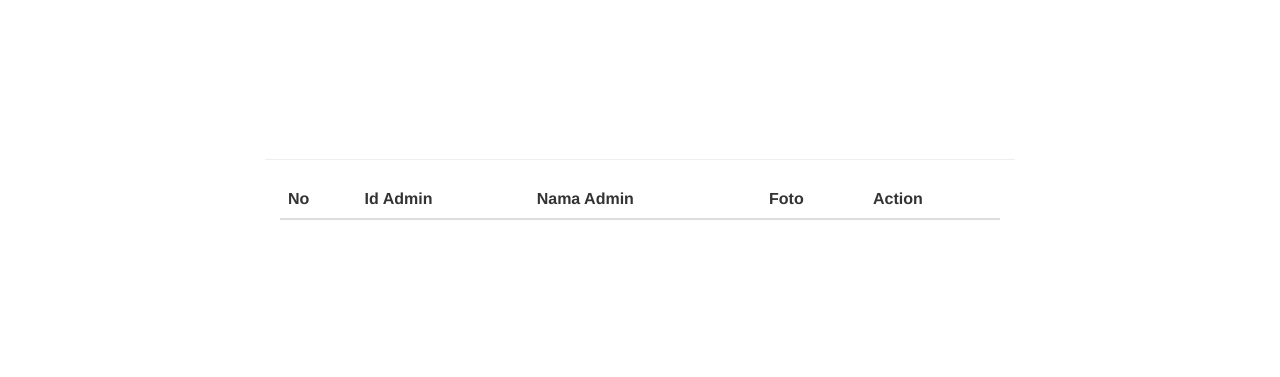
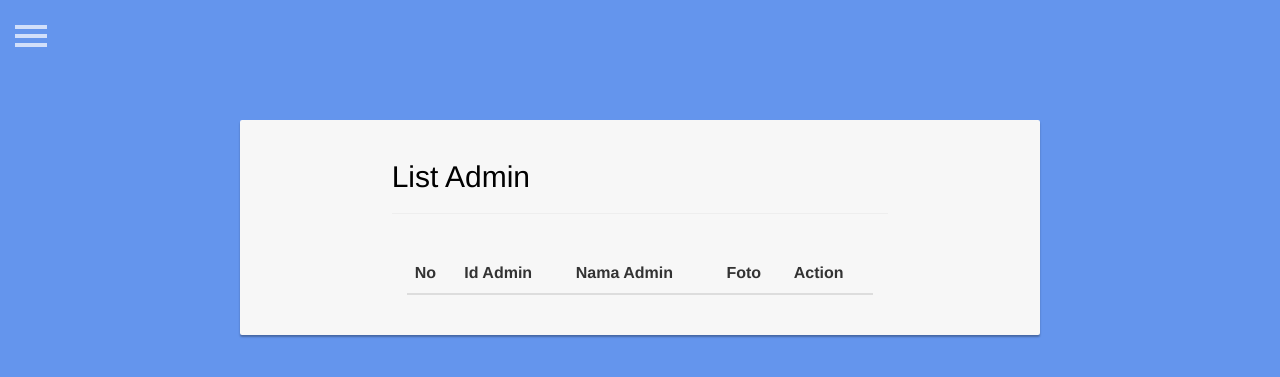
Before and after one commit to AhmadMuhtada/web-service, a PHP site: the page made by application/views/admin/v_homeadmin.php in a window 1280 px wide. Shown: the top 377 px of the page. Run offline with PHP 8.4, Linux system fonts and the light colour scheme; the template is opened without the code that fills it, so the values that code supplies are empty; some libraries are stand-ins or nearby versions.

Commit message:
ada perubahan di semua view.

```diff
--- a/application/views/admin/v_homeadmin.php
+++ b/application/views/admin/v_homeadmin.php
@@ -19,8 +19,9 @@
   <!-- Sidebar -->
   <nav class="navbar navbar-inverse navbar-fixed-top" id="sidebar-wrapper" role="navigation">
     <ul class="nav sidebar-nav">
-      <li class="sidebar-brand"> <a href="#"> OVA ! </a> </li>
-      <li> <a href="#"><i class="fa fa-fw fa-home"></i> Beranda </a> </li>
+     <img class = "img-profil" src ="<?php echo base_url('') ?>assets/foto/logo/logofix.png" />
+	  <br>
+      <li> <a href="<?php echo site_url('home_admin') ?>"><i class="fa fa-fw fa-home"></i> Beranda </a> </li>
       <li class="dropdown"> <a href="#" class="dropdown-toggle" data-toggle="dropdown"><i class="fa fa-fw fa-file-o"></i> Data <span class="caret"></span></a>
         <ul class="dropdown-menu" role="menu">
           <li><a href="<?php echo site_url('home_admin') ?>">List Admin</a></li>
@@ -47,9 +48,12 @@
   <div id="page-content-wrapper">
     <button type="button" class="hamburger is-closed animated fadeInLeft" data-toggle="offcanvas"> <span class="hamb-top"></span> <span class="hamb-middle"></span> <span class="hamb-bottom"></span> </button>
     <div class="container">
+	        <div class="card card-container">
       <div class="row">
         <div class="col-lg-8 col-lg-offset-2">
-          <h1 class="page-header">List Admin</h1>
+          <h2><font color ="black">List Admin</font></h2>
+		  <hr>
+		  <br>
 			<div class="col-xs-12 col-sm-12 col-md-12 col-lg-12">
 
 						<div class="table-responsive">
@@ -91,6 +95,10 @@
 							</table>
 						</div>
 					</div>
+					</div>
+				</div>
+				</div>
+				</div>
 
 	<!-- jQuery Bootstrap -->
 		<script src="//code.jquery.com/jquery.js"></script>
--- a/application/views/admin/vlist_admin.php
+++ b/application/views/admin/vlist_admin.php
@@ -46,7 +46,7 @@
 	th
 	{
 	background-color:green;
-	font-color:white;
+	font-color:black;
 	}
 	tr,td,th{
 	padding-left:40px;
--- a/assets/css/style.css
+++ b/assets/css/style.css
@@ -10,7 +10,39 @@ body {
 
 body, html {
   height: 100%;
-  background-color: #ffffff;
+  background-color: #1E90FF;
+}
+
+.card-container.card {
+    max-width: 800px;
+    padding: 20px 20px;
+}
+
+/*.btn {
+    font-weight: 700;
+    height: 36px;
+    -moz-user-select: none;
+    -webkit-user-select: none;
+    user-select: none;
+    cursor: default;
+}
+
+/*
+ * Card component
+ */
+.card {
+    background-color: #F7F7F7;
+    /* just in case there no content*/
+    padding: 20px 25px 30px;
+    margin: 0 auto 25px;
+    margin-top: 50px;
+    /* shadows and rounded borders */
+    -moz-border-radius: 2px;
+    -webkit-border-radius: 2px;
+    border-radius: 2px;
+    -moz-box-shadow: 0px 2px 2px rgba(0, 0, 0, 0.3);
+    -webkit-box-shadow: 0px 2px 2px rgba(0, 0, 0, 0.3);
+    box-shadow: 0px 2px 2px rgba(0, 0, 0, 0.3);
 }
 
 .nav .open > a { background-color: transparent; }
@@ -158,10 +190,15 @@ body, html {
   text-decoration: none;
 }
 
-.sidebar-nav > .sidebar-brand {
-  font-size: 20px;
-  height: 65px;
-  line-height: 44px;
+.sidebar-nav > .img-profil {
+  width: 110px;
+    height: 110px;
+	padding : 10;
+    margin: 0 auto 10px;
+    display: block;
+    -moz-border-radius: 50%;
+    -webkit-border-radius: 50%;
+    border-radius: 50%;
 }
 
 /*-------------------------------*/
@@ -301,7 +338,7 @@ body, html {
 
 /* SOME DEMO STYLES - NOT REQUIRED */
 
-body, html { background-color: #ffffff; }
+body, html { background-color: #6495ED; }
 
 body h1, body h2, body h3, body h4 { color: rgba(255, 255, 255, 0.9); }
 
```
Also changed, not shown: application/views/admin/v_edit_admin.php (+6 -3 lines), application/views/admin/vtambah_admin.php (+12 -4 lines), application/views/form/vform.php (+6 -3 lines), application/views/lowongan/v_edit_lowongan.php (+5 -3 lines), application/views/lowongan/vlowongan.php (+6 -3 lines), application/views/lowongan/vtambah_lowongan.php (+9 -6 lines), application/views/pelamar/v_edit_pelamar.php (+5 -3 lines), application/views/pelamar/v_pelamar.php (+6 -3 lines), application/views/perusahaan/v_edit_perusahaan.php (+6 -4 lines), application/views/perusahaan/v_perusahaan.php (+6 -3 lines), application/views/perusahaan/vtambah_perusahaan.php (+8 -5 lines), application/views/v_login.php (+21 -72 lines).
